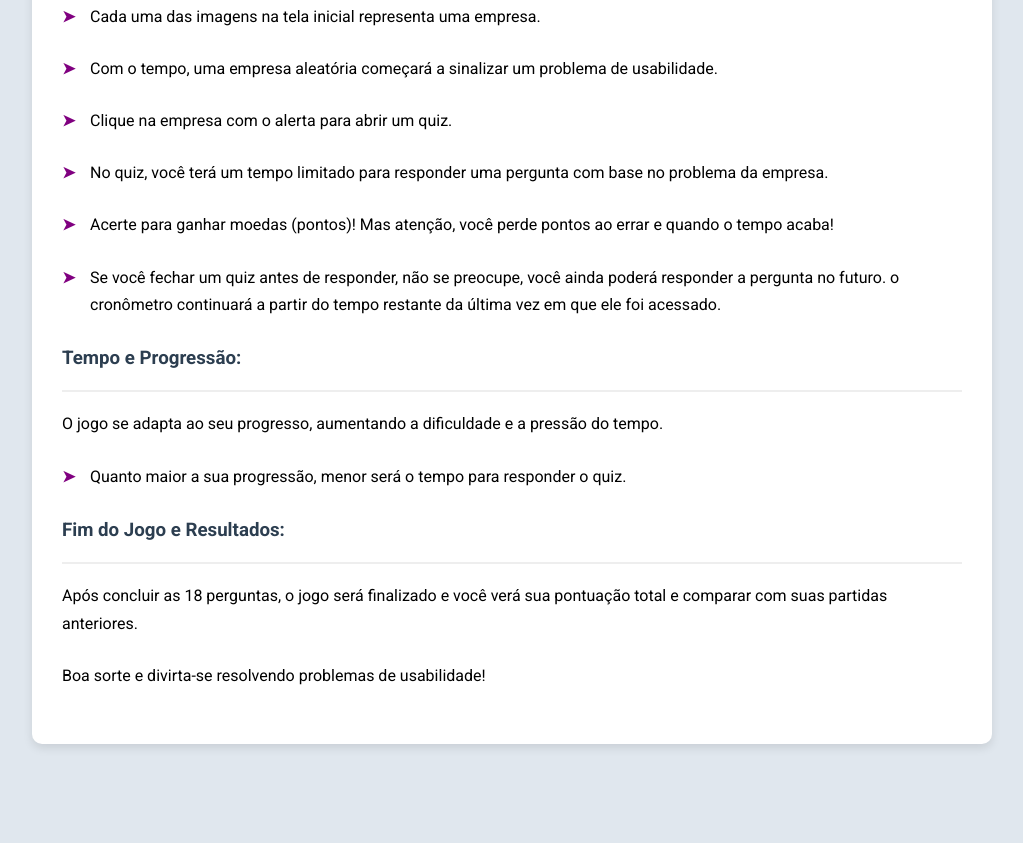
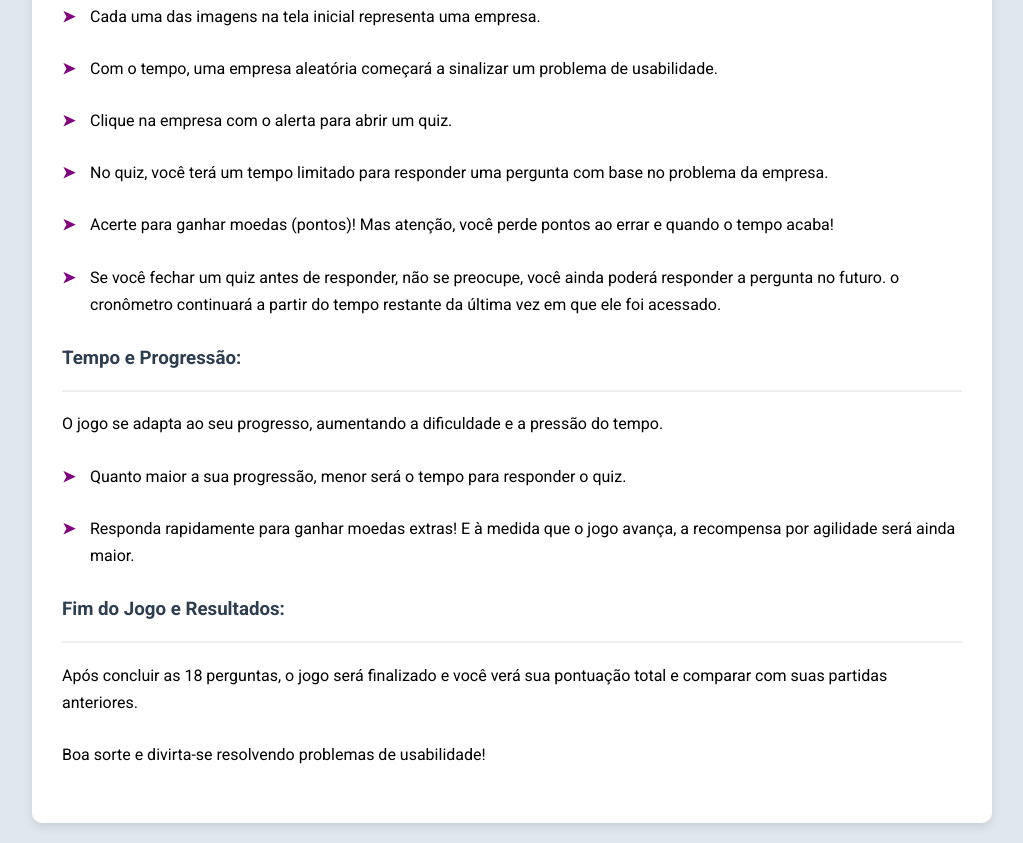
Before and after one commit to Paloma13744/Usibility_Homes_Game, a plain HTML site: page tutorial.html in a window 1280 px wide. Shown: the part 396-1239 px from the top of the page, without its empty margins (128-1151 px from the left). Before the commit the page ends 1160 px from the top, so only its background shows below. Drawn offline with Linux system fonts and the light colour scheme.

Commit message:
Incluir regra das moedas no tutorial

```diff
--- a/tutorial.html
+++ b/tutorial.html
@@ -39,6 +39,7 @@
         <p>O jogo se adapta ao seu progresso, aumentando a dificuldade e a pressão do tempo.</p>
         <ul>
             <li>Quanto maior a sua progressão, menor será o tempo para responder o quiz.</li>
+            <li>Responda rapidamente para ganhar moedas extras! E à medida que o jogo avança, a recompensa por agilidade será ainda maior.</li>
         </ul>
 
         <h3>Fim do Jogo e Resultados:</h3>
```
